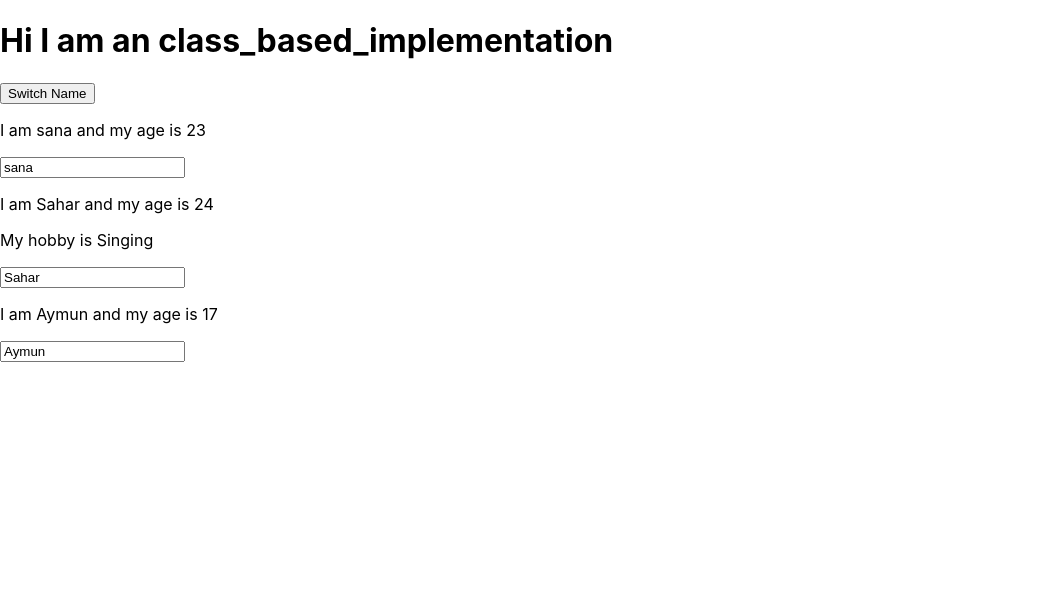
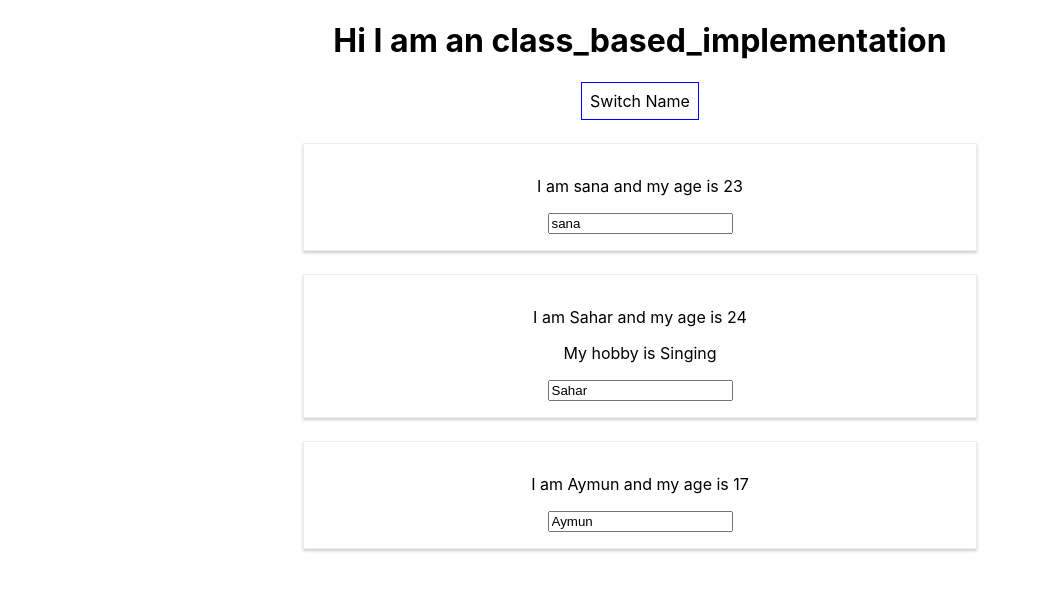
Before and after one commit to saharejaz2324/React_Project, a React (Create React App) app: page / in a window 1280 px wide. Shown: the top 590 px of the page, without its empty margins (0-1041 px from the left). Built offline with nearby package versions, Linux system fonts and the light colour scheme.

Commit message:
styling added

```diff
--- /dev/null
+++ b/src/Person/Person.css
@@ -0,0 +1,9 @@
+.Person {
+    width: 50%;
+    margin: auto;
+    margin-top: 23px;
+    border: 1px solid #eee;
+    box-shadow: 0 2px 3px #ccc;
+    padding: 16px;
+    text-align: center;
+}
--- a/src/Person/Person.js
+++ b/src/Person/Person.js
@@ -1,8 +1,9 @@
 import React from 'react';
+import './Person.css';
 
 const person = (props) => {
 return (
-    <div>
+    <div className = 'Person'>
         <p onClick = {props.click}>I am {props.name} and my age is {props.age}</p>
         <p>
             {props.children}
--- /dev/null
+++ b/src/class_based_implementation/class_based_implementation.css
@@ -0,0 +1,3 @@
+.App {
+    text-align: center;
+  }
--- a/src/class_based_implementation/class_based_implementation.js
+++ b/src/class_based_implementation/class_based_implementation.js
@@ -1,5 +1,6 @@
 import React, { Component } from 'react';
 import Person from '../Person/Person';
+import './class_based_implementation.css'
 
 class class_based_implementation extends Component {
   state = {
@@ -31,10 +32,19 @@
     })
   }
   render() {
+
+    const style = {
+      backgroundColor: 'white',
+      font: 'inherit',
+      border : '1px solid blue',
+      padding : '8px',
+      cursor : 'pointer'
+    }
+
     return(
       <div className="App">
         <h1>Hi I am an class_based_implementation</h1>
-        <button onClick = {() => {this.switchNameHandler('Emaan!!!')}}>Switch Name</button> {/* this method is not preferable as this is insufficient at some stage. So, avoid using this syntax */}
+        <button style = {style} onClick = {() => {this.switchNameHandler('Emaan!!!')}}>Switch Name</button> {/* this method is not preferable as this is insufficient at some stage. So, avoid using this syntax */}
         {/* <button onClick = {this.switchNameHandler.bind(this, 'Emaan')}>Switch Name</button> */}
         <Person
           changed = {this.nameChangedHandler}
```
